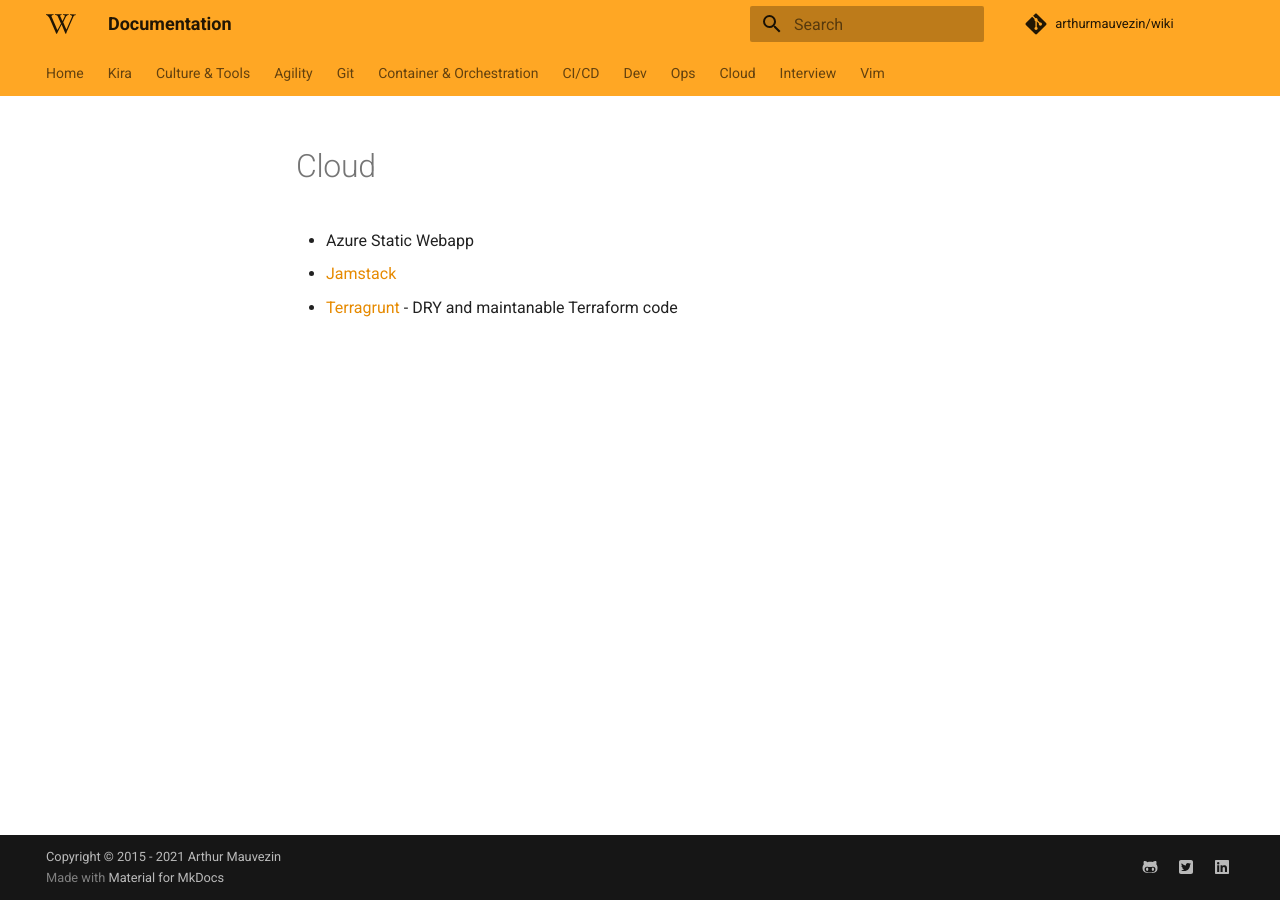
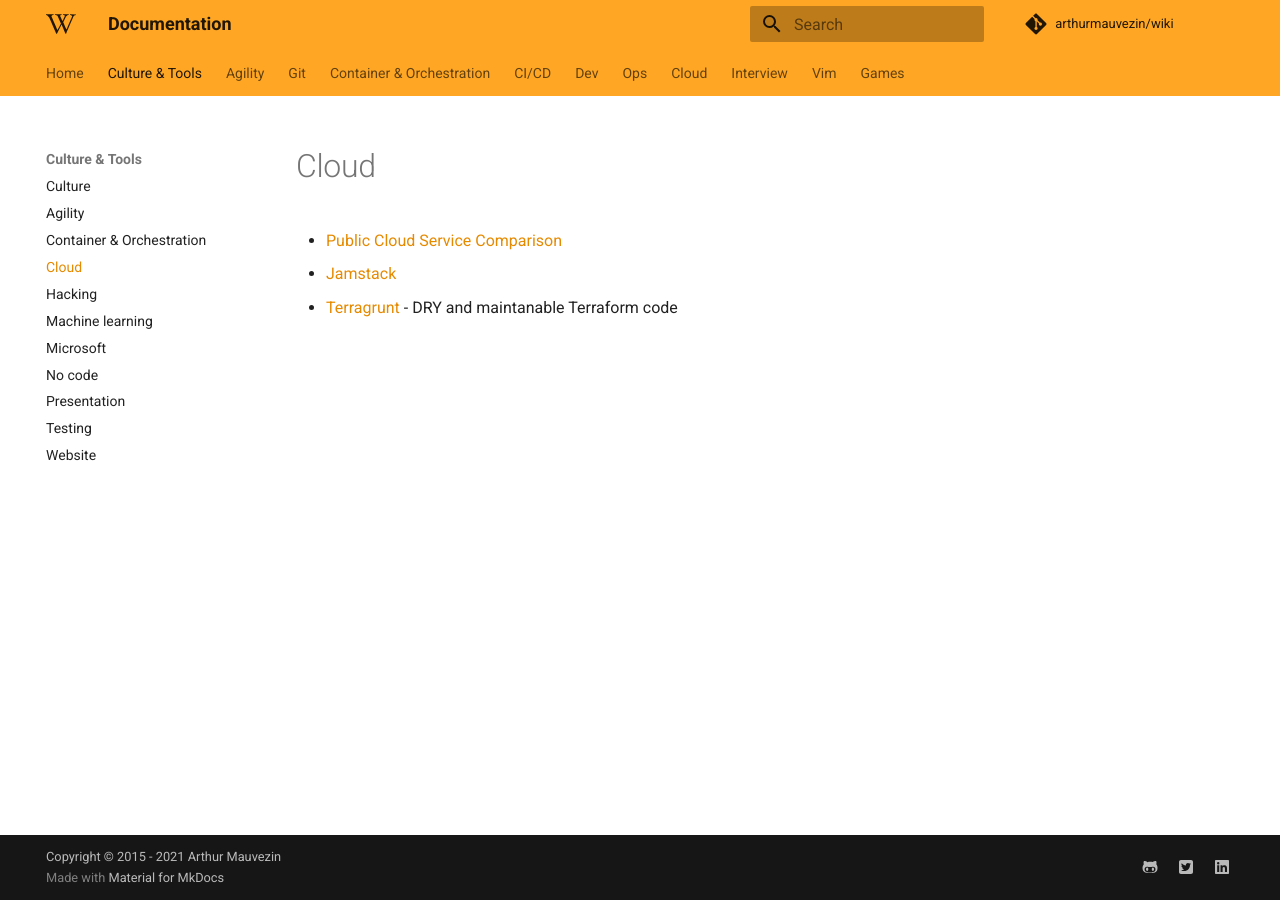
Before and after one commit to arthurmauvezin/wiki, an MkDocs documentation site: the page built from docs/tools/cloud.md, in a window 1280 px wide. Built offline with MkDocs 1.6.1 and Material for MkDocs 9.7.7, drawn with Linux system fonts in a browser that asks for light colours; comment, search, counter and statistics services are not loaded.

Commit message:
Update doc

```diff
--- a/docs/tools/cloud.md
+++ b/docs/tools/cloud.md
@@ -1,5 +1,5 @@
 # Cloud
 
-* Azure Static Webapp
+* [Public Cloud Service Comparison](https://comparecloud.in/)
 * [Jamstack](https://jamstack.org/)
 * [Terragrunt](https://terragrunt.gruntwork.io/) - DRY and maintanable Terraform code
--- a/mkdocs.yml
+++ b/mkdocs.yml
@@ -62,11 +62,11 @@ plugins:
 
 nav:
   - 'Home': 'index.md'
-  - 'Kira': 'kira.md'
   - 'Culture & Tools':
     - 'Culture': 'tools/culture.md'
     - 'Agility': 'tools/agility.md'
     - 'Container & Orchestration': 'tools/containers.md'
+    - 'Cloud': 'tools/cloud.md'
     - 'Hacking': 'tools/hacking.md'
     - 'Machine learning': 'tools/machinelearning.md'
     - 'Microsoft': 'tools/microsoft.md'
@@ -120,3 +120,5 @@ nav:
     - 'Useful': 'vim/vim.md'
     - 'IDE': 'vim/ide.md'
     - 'Cheatsheet': 'vim/cheatsheet.md'
+  - 'Games':
+    - 'Kira': 'games/kira.md'
```
Also changed, not shown: docs/games/kira.md (renamed from docs/kira.md), 1 other file.
